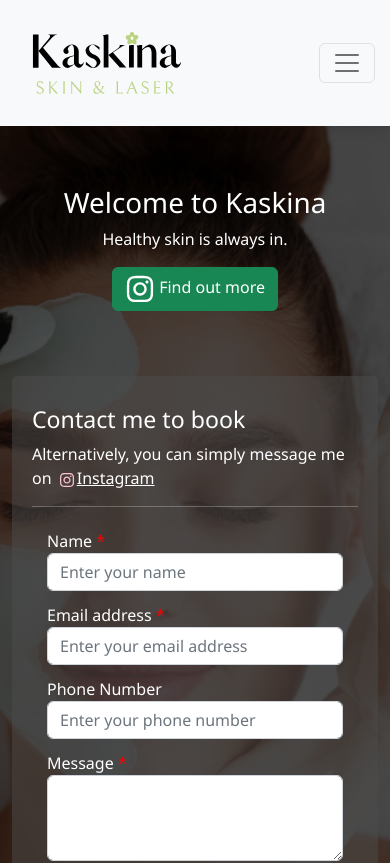
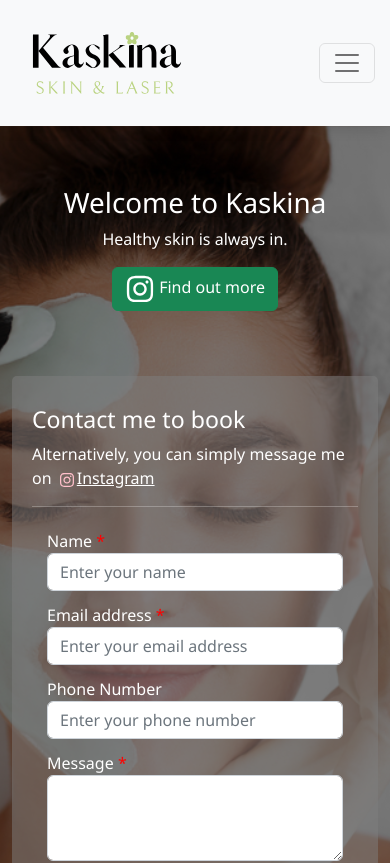
Before and after one commit to ArossThompson/Kaskina-website, a React (Vite) app: page / in a window 390 px wide. Shown: the top 863 px of the page. Built offline with nearby package versions, Linux system fonts and the light colour scheme.

Commit message:
trying to fix issue with background image not showing correctly on mobile

```diff
--- a/src/pages/home.scss
+++ b/src/pages/home.scss
@@ -3,9 +3,9 @@
   padding-top: 60px;
   color: white;
   width: 100%;
+  height: 100%;
   text-align: left;
   background-image: url("../assets/treatment2.jpg");
-  background-repeat:no-repeat;
   background-size: cover;
   background-position: bottom;
   background-attachment: fixed;
@@ -27,5 +27,5 @@
   inset: 0;
   background: #000;
   z-index: -1;
-  opacity: 0.7;
+  opacity: 0.5;
 }
```
